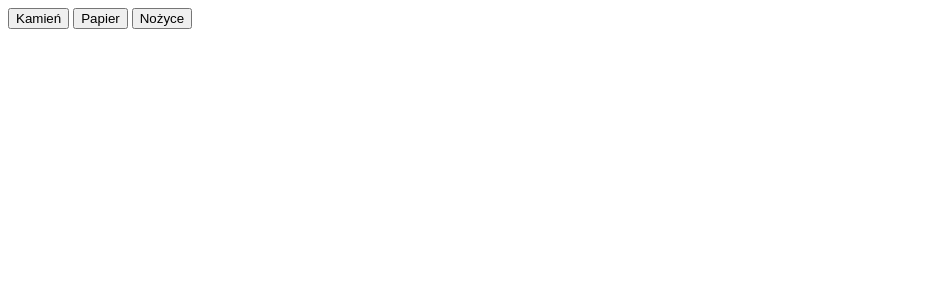
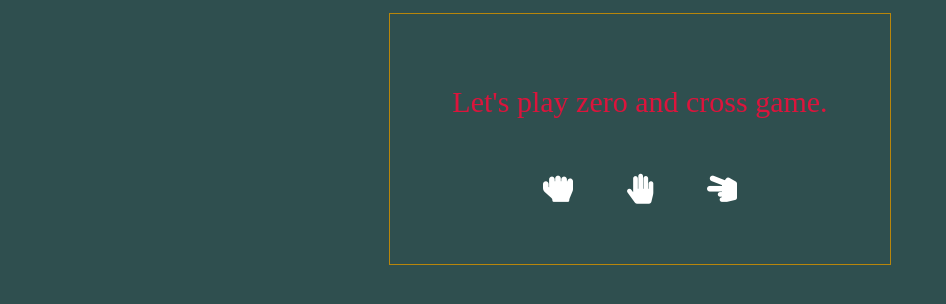
Before and after one commit to Keioon/jawascript-prework2, a website: page index.html in a window 1280 px wide. Shown: the whole page, without its empty margins (0-946 px from the left). Drawn offline with Linux system fonts and the light colour scheme.

Commit message:
Adding some style, background color, fontawesome and border

```diff
--- a/index.html
+++ b/index.html
@@ -4,16 +4,24 @@
 	<meta charset="UTF-8">
 	<title>Kamień, papier, nożyce</title>
 	<link rel="stylesheet" href="css/style.css">
+    <link rel="stylesheet" href="https://use.fontawesome.com/releases/v5.5.0/css/all.css">
 </head>
 <body>
 	<div class="container">
-		<div id="buttons">
-			<button id="button-rock">Kamień</button>
-			<button id="button-paper">Papier</button>
-			<button id="button-scissors">Nożyce</button>
-		</div>
-		<div id="messages"></div>
-		<div id="results"></div>
+		<div class="wrapper">
+            <div class="title">
+                <p>Let's play zero and cross game.</p>
+            </div>
+            <div id="buttons">
+                <button id="button-rock" class="btn"><a href="#"><i class="fas fa-hand-rock" ></i>Kamień</a></button>
+                <button id="button-paper" class="btn"><a href="#"><i class="fas fa-hand-paper"></i>Papier</a></button>
+                <button id="button-scissors" class="btn"><a href="#"><i class="fas fa-hand-scissors"></i>Nożyce</a></button>
+            </div>
+            <div class="answer">
+                <div id="messages"></div>
+                <div id="results"></div>
+            </div>
+        </div>
 	</div>
 	<script src="js/functions.js"></script>
 	<script src="js/script.js"></script>
--- a/sass/style.scss
+++ b/sass/style.scss
@@ -0,0 +1,72 @@
+$color-main-bdg: darkslategray;
+$color-second: white;
+
+body{
+    background-color: $color-main-bdg;
+}
+
+.container{
+    display: flex;
+    justify-content: center;
+    box-sizing: border-box;
+    color: darkgoldenrod;
+    margin: auto;
+
+    .wrapper{
+        width: 500px;
+        height: 250px;
+        border: solid 1px;
+        margin: 5px 10px;
+        justify-content: center;
+        align-content: center;
+        flex-flow: wrap;
+
+        p{
+            font-size: 30px;
+            color: crimson;
+            text-align: center;
+        }
+
+        #buttons{
+            flex: 100%;
+            justify-content: center;
+            text-align: center;
+            margin: auto;
+
+        }
+
+        .answer{
+            margin: 5px 10px;
+            flex: 100%;
+            justify-content: flex-end;
+            color: crimson;
+        }
+
+        button{
+            background-color: $color-main-bdg;
+
+            border: none;
+            font-size: 50px;
+            padding: 5px 15px;
+            flex: 1;
+
+        }
+
+        a{
+            text-decoration: none;
+            font-size: 0px;
+            border: none;
+
+            i{
+                font-size: 30px;
+                color: $color-second;
+                margin: 10px;
+
+                &:hover{
+                    color: crimson;
+                }
+            }
+
+        }
+    }
+}
```
Also changed, not shown: css/style.css, 1 other file.
